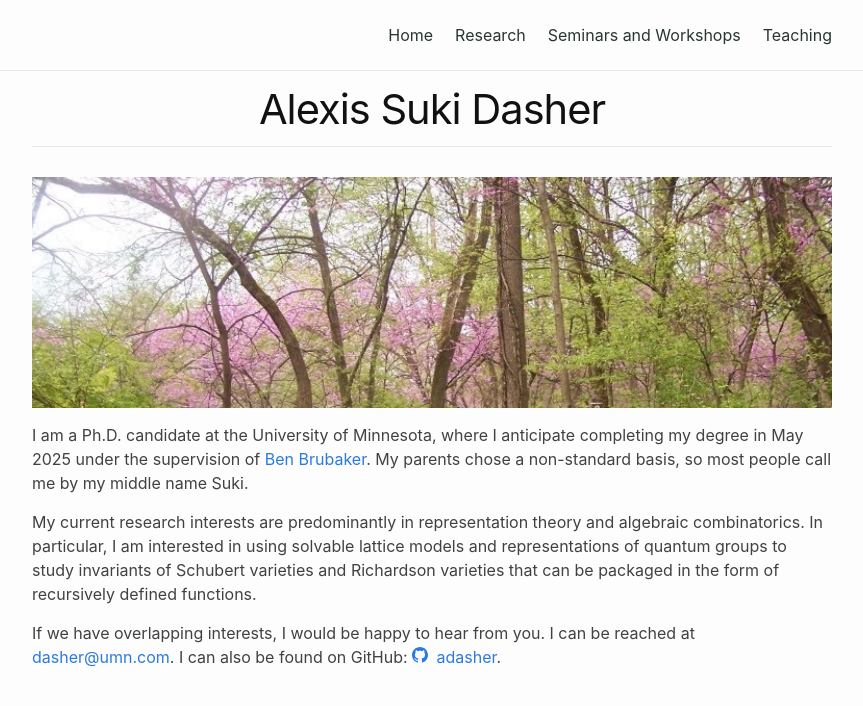
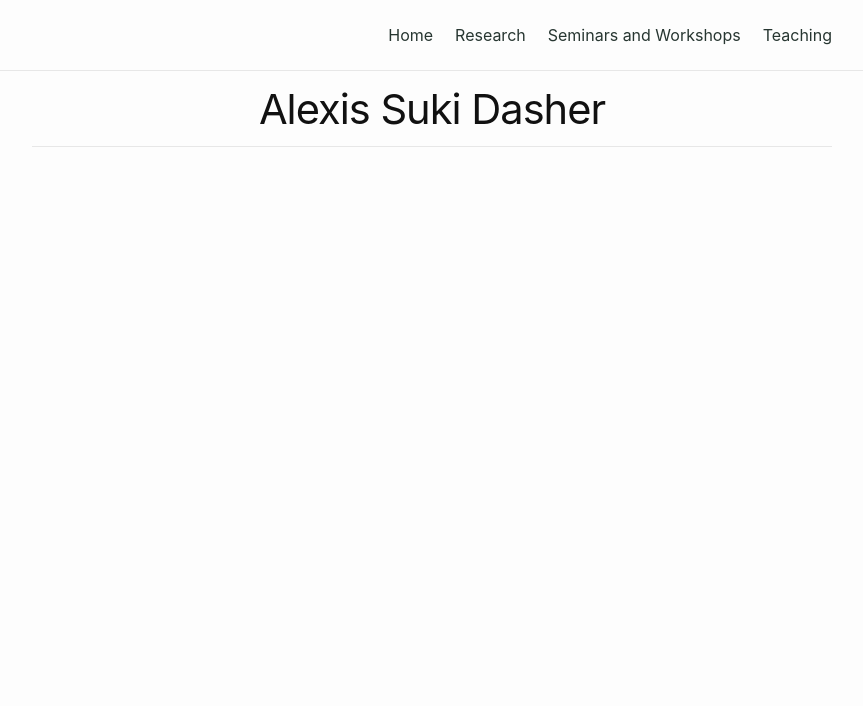
Before and after one commit to adasher/adasher.github.io, a Jekyll site: the page built from docs/index.markdown, in a window 1280 px wide. Shown: the top 706 px of the page, without its empty margins (208-1071 px from the left). Built offline with Jekyll 4.4.1, drawn with Linux system fonts in a browser that asks for light colours.

Commit message:
Second index

```diff
--- a/docs/index.markdown
+++ b/docs/index.markdown
@@ -3,15 +3,3 @@ layout: home_page
 title: Home
 permalink: /
 ---
-
-<img align = "center" class="feature-img" src="{{ '/assets/images/redbuds.jpg' | relative_url }}" alt="Redbuds" style="padding: 0px 0px 0px 0px; width:100%"/>
-
-I am a Ph.D. candidate at the University of Minnesota, where I anticipate completing my degree in May 2025 under the supervision of [Ben Brubaker](https://www-users.cse.umn.edu/~brubaker/).
-My parents chose a non-standard basis, so most people call me by my middle name Suki.
-
-My current research interests are predominantly in representation theory and algebraic combinatorics.
-In particular, I am interested in using solvable lattice models and representations of quantum groups to study invariants of Schubert varieties and Richardson varieties that can be packaged in the form of recursively defined functions.
-
-If we have overlapping interests, I would be happy to hear from you.
-I can be reached at <a class="u-email" href="mailto:{{ site.email }}">{{ site.email }}</a>.
-I can also be found on GitHub: <a href="https://github.com/{{ site.github_username| cgi_escape | escape }}"><svg class="svg-icon"><use xlink:href="{{ '/assets/minima-social-icons.svg#github' | relative_url }}"></use></svg> <span class="username">{{ site.github_username | default: "" | escape }}</span></a>.
```
